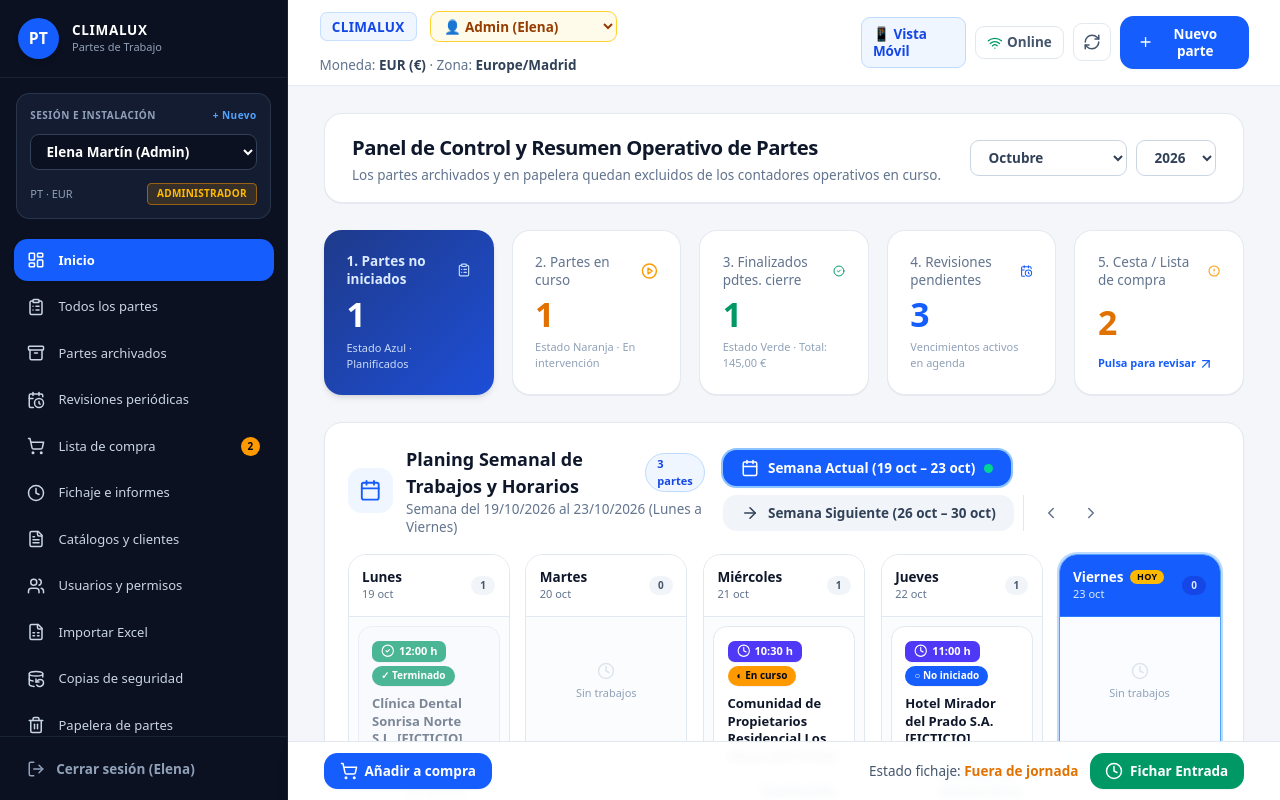
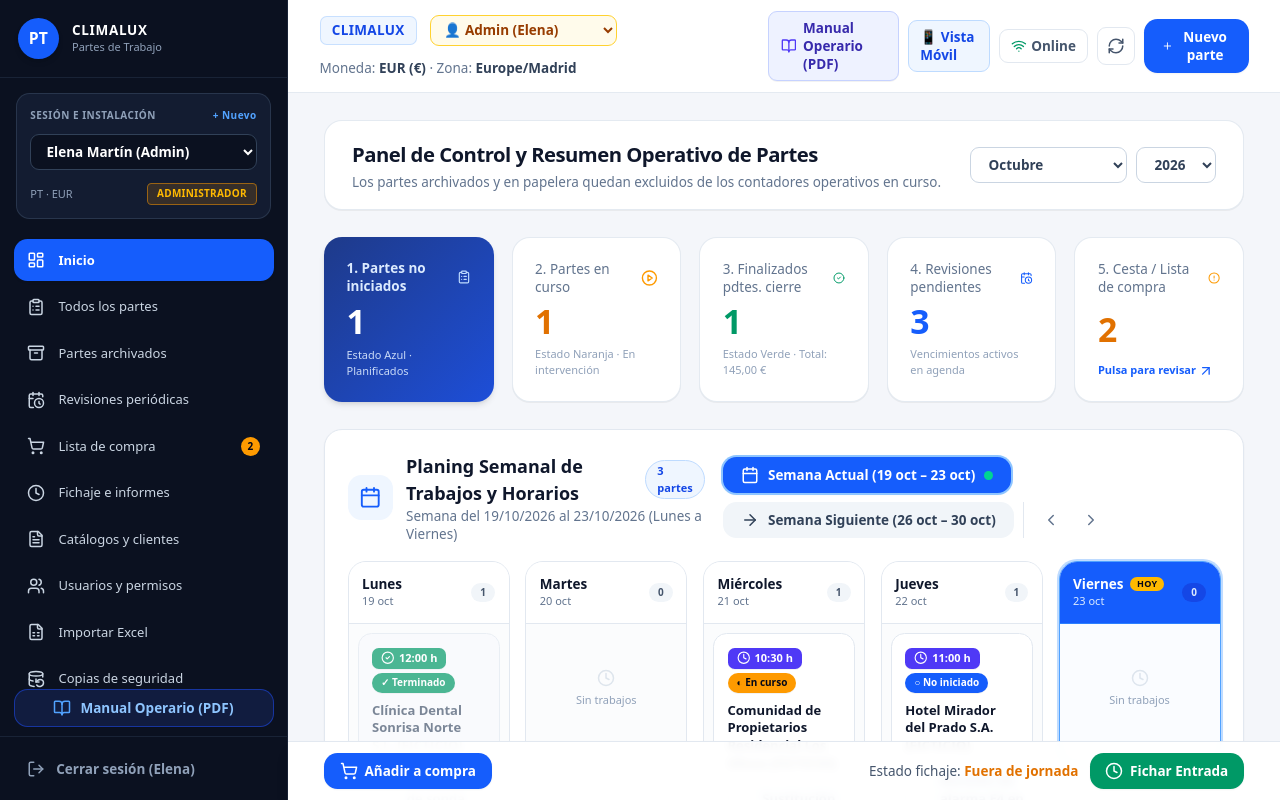
Before and after one commit to jugarbar666/app-partes-trabajo, a React (Vite) app: page / in a window 1280 px wide. Shown: the top 800 px of the page. Built offline with nearby package versions, Linux system fonts and the light colour scheme.

Commit message:
docs: anadir manual completo en PDF para operarios con capturas reales y boton de descarga en la aplicacion

```diff
--- a/src/App.tsx
+++ b/src/App.tsx
@@ -31,6 +31,7 @@ import {
   ChevronRight,
   Wrench,
   MapPin,
+  BookOpen,
 } from 'lucide-react';
 import { defaultBackend } from './services/backendEngine';
 import { WorkOrder, WorkOrderAssignment } from './types/domain';
@@ -1259,6 +1260,21 @@ const MainApplicationContent: React.FC = () => {
           )}
         </nav>
 
+        {/* Enlace para descargar el Manual del Operario en PDF */}
+        <div className="px-3 pb-2">
+          <a
+            href="/Manual_Operario_App_Partes_Trabajo.pdf"
+            download="Manual_Operario_App_Partes_Trabajo.pdf"
+            target="_blank"
+            rel="noopener noreferrer"
+            className="w-full flex items-center justify-center gap-2 px-3 py-2 rounded-xl text-xs font-bold text-blue-300 bg-blue-950/60 border border-blue-800/80 hover:bg-blue-900/80 hover:text-white transition shadow-2xs"
+            title="Descargar Manual Completo de Uso para Operarios (PDF con capturas)"
+          >
+            <BookOpen className="w-4 h-4 text-blue-400 shrink-0" />
+            <span>Manual Operario (PDF)</span>
+          </a>
+        </div>
+
         {/* Pie del Sidebar: Cerrar sesión */}
         <div className="p-3 border-t border-slate-800/80">
           <button
@@ -1336,6 +1352,18 @@ const MainApplicationContent: React.FC = () => {
           </div>
 
           <div className="flex items-center gap-2">
+            <a
+              href="/Manual_Operario_App_Partes_Trabajo.pdf"
+              download="Manual_Operario_App_Partes_Trabajo.pdf"
+              target="_blank"
+              rel="noopener noreferrer"
+              className="inline-flex items-center gap-1.5 px-2.5 py-1.5 rounded-lg text-xs font-semibold border border-indigo-200 bg-indigo-50 text-indigo-800 hover:bg-indigo-100 transition shadow-2xs"
+              title="Descargar Manual Completo de Uso para Operarios (PDF con capturas)"
+            >
+              <BookOpen className="w-3.5 h-3.5 text-indigo-600 shrink-0" />
+              <span className="hidden sm:inline">Manual Operario (PDF)</span>
+              <span className="sm:hidden">Manual PDF</span>
+            </a>
             <a
               href="/movil.html"
               className="inline-flex items-center gap-1 px-2.5 py-1.5 rounded-lg text-xs font-semibold border border-blue-200 bg-blue-50 text-blue-700 hover:bg-blue-100"
```
Also changed, not shown: 2 other files (tests, documents, lock files or other folders).
